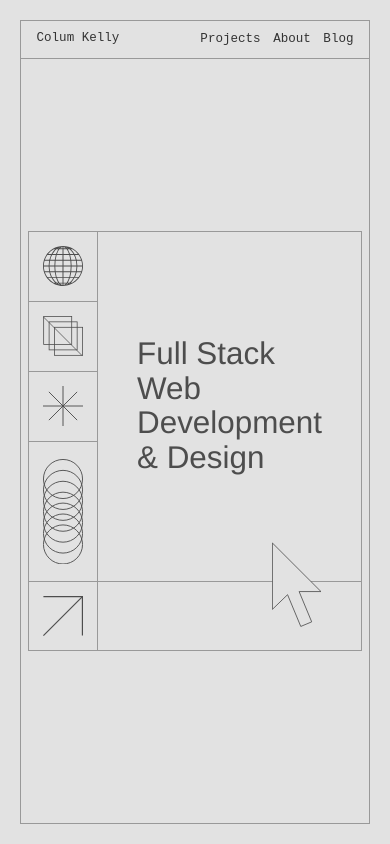
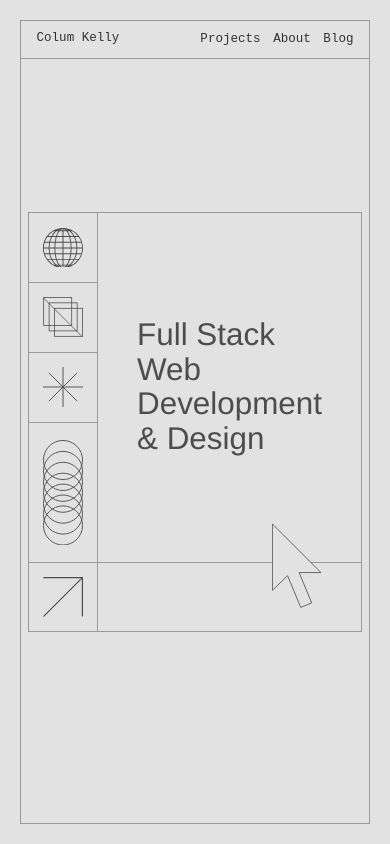
Before and after one commit to columk1/portfolio, a React (Vite) app: page / in a window 390 px wide. Built offline with nearby package versions, Linux system fonts and the light colour scheme; no server answers.

Commit message:
Fix: Media query section margin

```diff
--- a/src/components/Hero/Hero.module.css
+++ b/src/components/Hero/Hero.module.css
@@ -2,8 +2,7 @@
 
 .hero {
   font-family: var(--headerFont);
-  /* height: calc(100vh - 5rem); */
-  height: 100%;
+  height: calc(100svh - 7rem);
   padding: 0 12vw;
   display: flex;
   justify-content: center;
--- a/src/components/Post/Post.module.css
+++ b/src/components/Post/Post.module.css
@@ -31,7 +31,7 @@
 }
 
 .title {
-  margin: 1rem 0 0rem;
+  margin: 2rem 0 0rem;
   font-family: var(--headerFont);
   font-size: 2.3rem;
   font-weight: 400;
@@ -138,10 +138,3 @@
   padding: 0 0.25rem;
   background: #f0f0f0;
 }
-
-/* Account for header becoming fixed on larger screens */
-@media (min-width: 1280px) {
-  .container {
-    margin-top: 3rem;
-  }
-}
--- a/src/index.css
+++ b/src/index.css
@@ -59,6 +59,10 @@ body {
   &::-webkit-scrollbar {
     display: none;
   }
+}
+
+section {
+  padding-bottom: 1.5rem;
 }
 
 .loading {
@@ -224,3 +228,10 @@ button {
 .doctype {
   color: rgb(84, 110, 122);
 }
+
+/* Account for header becoming fixed on larger screens */
+@media (max-width: 1280px) {
+  section {
+    margin-top: -3rem;
+  }
+}
--- a/src/routes/blog.jsx
+++ b/src/routes/blog.jsx
@@ -1,6 +1,11 @@
 import { useEffect, useState } from 'react'
 import Loading from '../components/Loading/Loading.jsx'
 import { Outlet, useOutletContext } from 'react-router-dom'
+
+const API_DOMAIN =
+  import.meta.env.MODE === 'production'
+    ? import.meta.env.VITE_PROD_API
+    : import.meta.env.VITE_DEV_API
 
 const Blog = () => {
   // const [posts, setPosts] = useState([])
@@ -12,7 +17,7 @@ const Blog = () => {
 
   useEffect(() => {
     if (posts.length > 0) return
-    fetch('http://localhost:3000/api/posts')
+    fetch(`${API_DOMAIN}/api/posts`)
       .then((res) => res.json())
       .then((data) => setPosts(data.filter((post) => post.isPublished)))
       .catch((err) => console.log(err))
```
